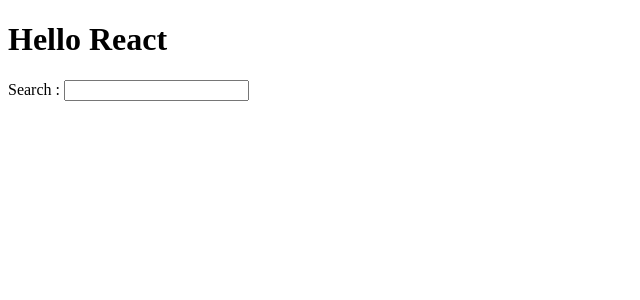
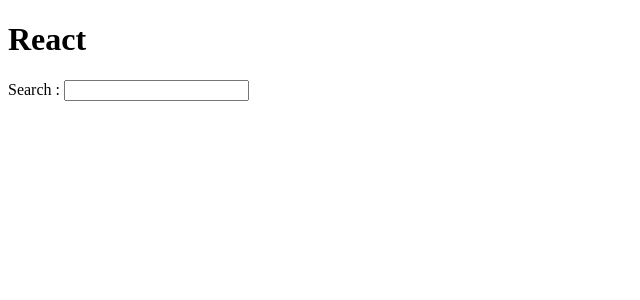
Before and after one commit to shukla-rajat/hacker-stories, a React (Vite) app: page / in a window 1280 px wide. Shown: the top 300 px of the page, without its empty margins (0-640 px from the left). Built offline with nearby package versions, Linux system fonts and the light colour scheme.

Commit message:
Implemented JSX rendering with function output

```diff
--- a/src/App.jsx
+++ b/src/App.jsx
@@ -1,12 +1,11 @@
+function getTitle(title) {
+  return title;
+}
+
 function App() {
-  const welcome = {
-    greeting: 'Hello',
-    title: 'React'
-  };
-
   return (
     <div>
-      <h1> {welcome.greeting} {welcome.title} </h1>
+      <h1> {getTitle("React")} </h1>
 
       <label htmlFor="Search"> Search : </label>
       <input id="search" type="text" />
```
